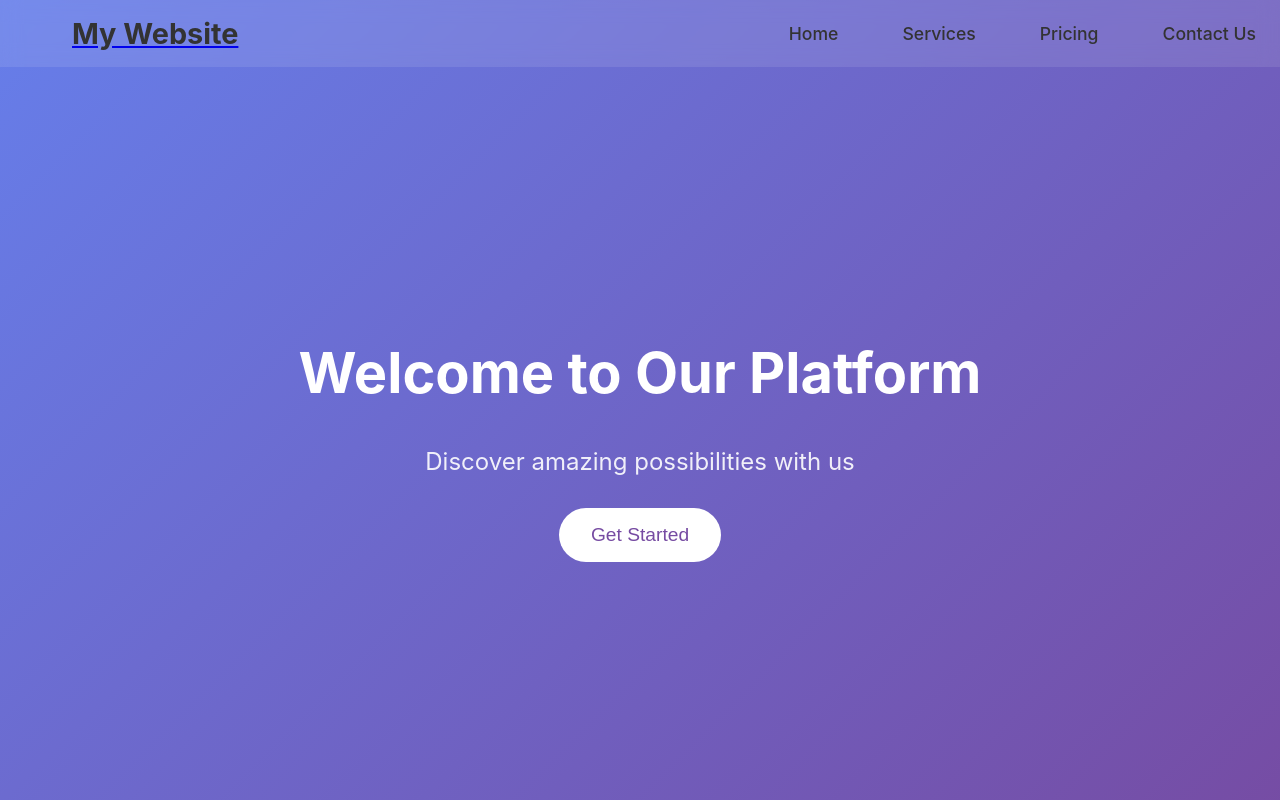
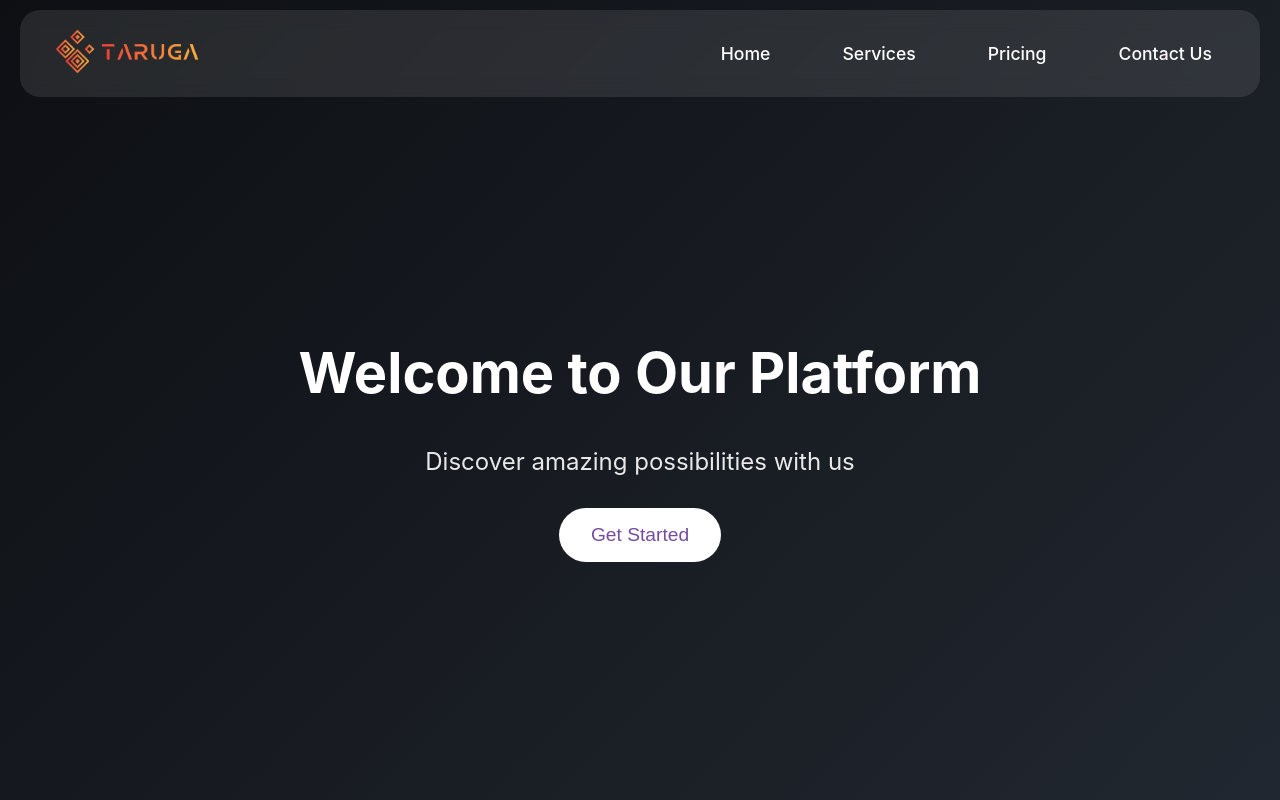
Before and after one commit to SandaruKonara/Taruga, a React (Create React App) app: page / in a window 1280 px wide. Shown: the top 800 px of the page. Built offline with nearby package versions, Linux system fonts and the light colour scheme.

Commit message:
make a navbar

```diff
--- a/src/components/Navbar.css
+++ b/src/components/Navbar.css
@@ -16,6 +16,10 @@ body {
   background: rgba(255, 255, 255, 0.1);
   backdrop-filter: blur(10px);
   -webkit-backdrop-filter: blur(10px);
+  border-radius: 20px;
+  margin: 10px 20px;
+  width: calc(100% - 40px);
+  box-sizing: border-box;
 }
 
 .navbar.scrolled {
@@ -43,6 +47,16 @@ body {
   transform: scale(1.05);
 }
 
+.logo-image {
+  height: auto;
+  width: 150px;
+  transition: transform 0.3s ease;
+}
+
+.navbar-logo:hover .logo-image {
+  transform: scale(1.05);
+}
+
 .nav-menu {
   display: flex;
   align-items: center;
@@ -56,7 +70,7 @@ body {
 }
 
 .nav-link {
-  color: #333;
+  color: white;
   text-decoration: none;
   font-weight: 500;
   font-size: 1.1rem;
@@ -64,6 +78,30 @@ body {
   border-radius: 8px;
   transition: all 0.3s ease;
   position: relative;
+  display: flex;
+  align-items: center;
+  gap: 8px;
+}
+
+.nav-link i {
+  font-size: 1.2rem;
+  transition: transform 0.3s ease;
+}
+
+.nav-link:hover i {
+  transform: translateY(-2px);
+}
+
+.nav-link:hover span {
+  background: linear-gradient(45deg, #F5793B, #F1580C);
+  -webkit-background-clip: text;
+  background-clip: text;
+  -webkit-text-fill-color: transparent;
+  transform: translateY(-2px);
+}
+
+.nav-link span {
+  transition: all 0.3s ease;
 }
 
 .nav-link::after {
@@ -73,7 +111,7 @@ body {
   left: 50%;
   width: 0;
   height: 2px;
-  background: #333;
+  background: white;
   transition: all 0.3s ease;
   transform: translateX(-50%);
 }
@@ -92,7 +130,7 @@ body {
 .menu-icon span {
   width: 30px;
   height: 3px;
-  background: #333;
+  background: white;
   transition: all 0.3s ease;
 }
 
@@ -107,7 +145,7 @@ body {
     right: -100%;
     flex-direction: column;
     width: 100%;
-    background: rgba(255, 255, 255, 0.95);
+    background: rgba(34, 40, 49, 0.95);
     backdrop-filter: blur(10px);
     padding: 2rem;
     transition: all 0.5s ease;
@@ -132,4 +170,12 @@ body {
   .menu-icon.active span:nth-child(3) {
     transform: rotate(-45deg) translate(8px, -8px);
   }
+
+  .nav-link {
+    justify-content: center;
+  }
+
+  .nav-link i {
+    font-size: 1.4rem;
+  }
 }
--- a/src/components/Navbar.js
+++ b/src/components/Navbar.js
@@ -1,6 +1,7 @@
 import React, { useState, useEffect } from "react";
 import { Link } from "react-router-dom";
 import "./Navbar.css";
+import logoImage from "../images/orange.png"; // Add this import
 
 const Navbar = () => {
   const [scrolled, setScrolled] = useState(false);
@@ -24,7 +25,7 @@ const Navbar = () => {
     <nav className={`navbar ${scrolled ? 'scrolled' : ''}`}>
       <div className="navbar-container">
         <Link to="/" className="navbar-logo">
-          <h2>My Website</h2>
+          <img src={logoImage} alt="Logo" className="logo-image" />
         </Link>
 
         <div className={`menu-icon ${isOpen ? 'active' : ''}`} onClick={() => setIsOpen(!isOpen)}>
@@ -36,22 +37,26 @@ const Navbar = () => {
         <ul className={`nav-menu ${isOpen ? 'active' : ''}`}>
           <li className="nav-item">
             <Link to="/" className="nav-link" onClick={() => setIsOpen(false)}>
-              Home
+              <i className="fas fa-home"></i>
+              <span>Home</span>
             </Link>
           </li>
           <li className="nav-item">
             <Link to="/services" className="nav-link" onClick={() => setIsOpen(false)}>
-              Services
+              <i className="fas fa-cog"></i>
+              <span>Services</span>
             </Link>
           </li>
           <li className="nav-item">
             <Link to="/pricing" className="nav-link" onClick={() => setIsOpen(false)}>
-              Pricing
+              <i className="fas fa-tags"></i>
+              <span>Pricing</span>
             </Link>
           </li>
           <li className="nav-item">
             <Link to="/contact" className="nav-link" onClick={() => setIsOpen(false)}>
-              Contact Us
+              <i className="fas fa-envelope"></i>
+              <span>Contact Us</span>
             </Link>
           </li>
         </ul>
--- a/src/pages/Home.css
+++ b/src/pages/Home.css
@@ -9,7 +9,7 @@
   flex-direction: column;
   justify-content: center;
   align-items: center;
-  background: linear-gradient(135deg, #667eea 0%, #764ba2 100%);
+  background: linear-gradient(135deg, #0D0F13 0%, #222831 100%,#37414F 100%);
   padding: 2rem;
   color: white;
   text-align: center;
```
Also changed, not shown: src/images/orange.png (added), src/images/white.png (added).
